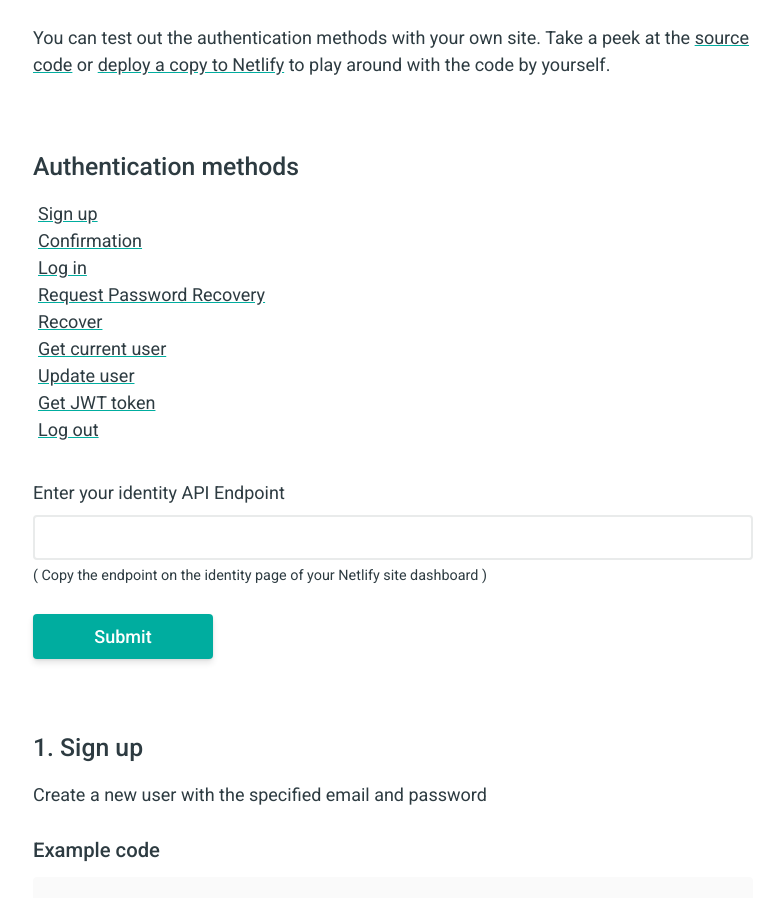
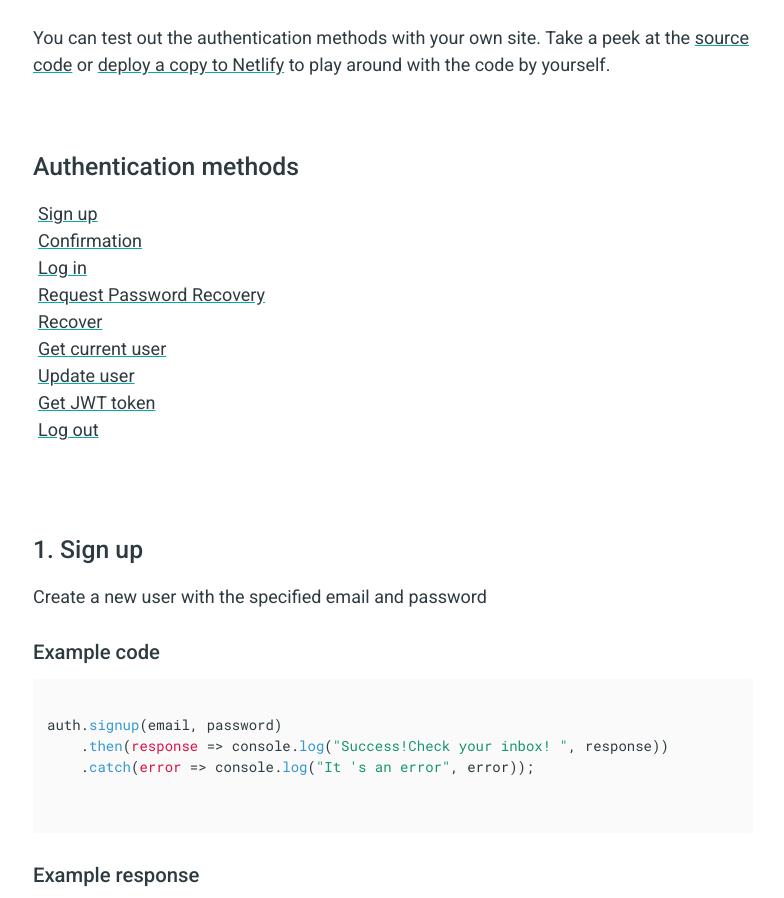
Before and after one commit to lunaceee/netlify-gotruejs-example-site, a website built with webpack: page src/index.html in a window 1280 px wide. Shown: the part 163-1061 px from the top of the page, without its empty margins (247-1031 px from the left). Built offline with nearby package versions, Linux system fonts and the light colour scheme.

Commit message:
added attributes

```diff
--- a/src/index.html
+++ b/src/index.html
@@ -49,7 +49,7 @@
     </li>
   </nav>
   <!-- api endpoint -->
-  <form name="endpoint" id="form-width" data-netlify-recaptcha="true">
+  <form name="endpoint" id="form-width" data-netlify-recaptcha="true" netlify hidden>
     <p>
       <label>Enter your identity API Endpoint
         <input type="text " name="apiendpoint" required />
```
